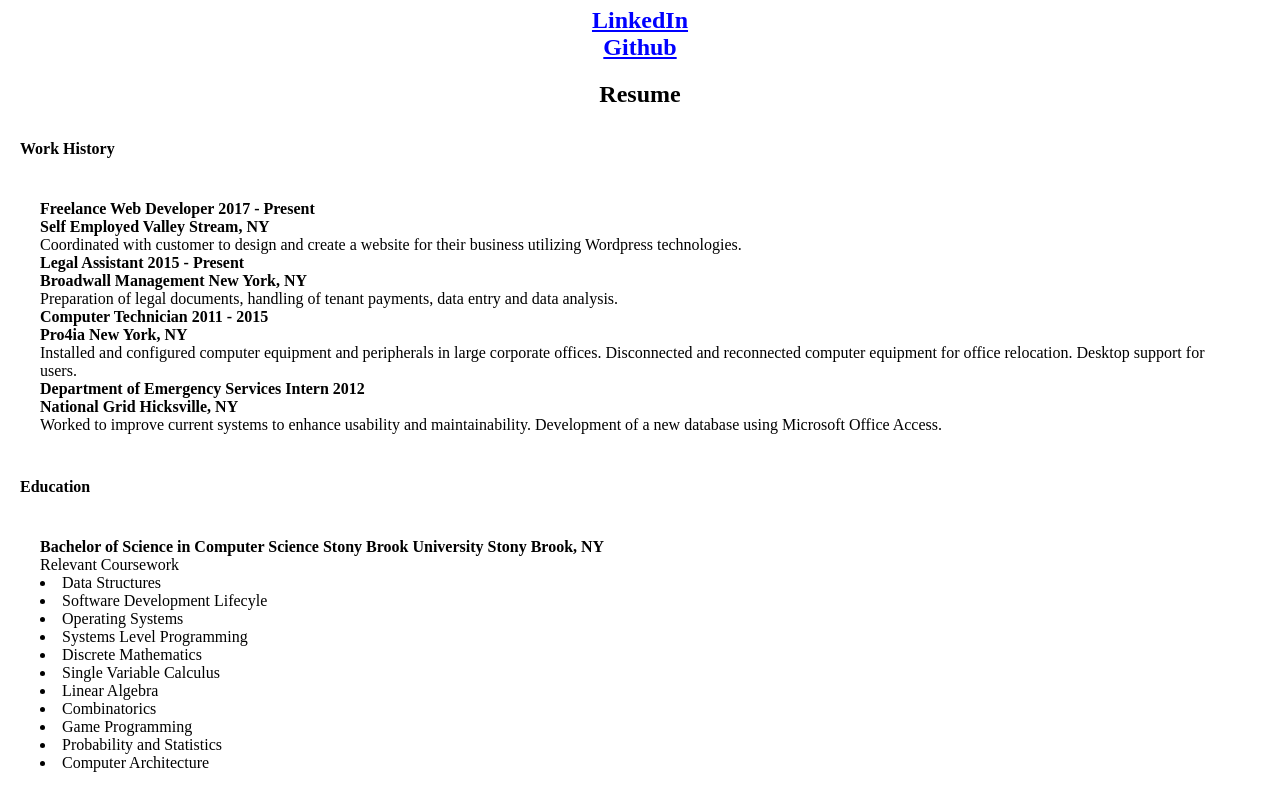
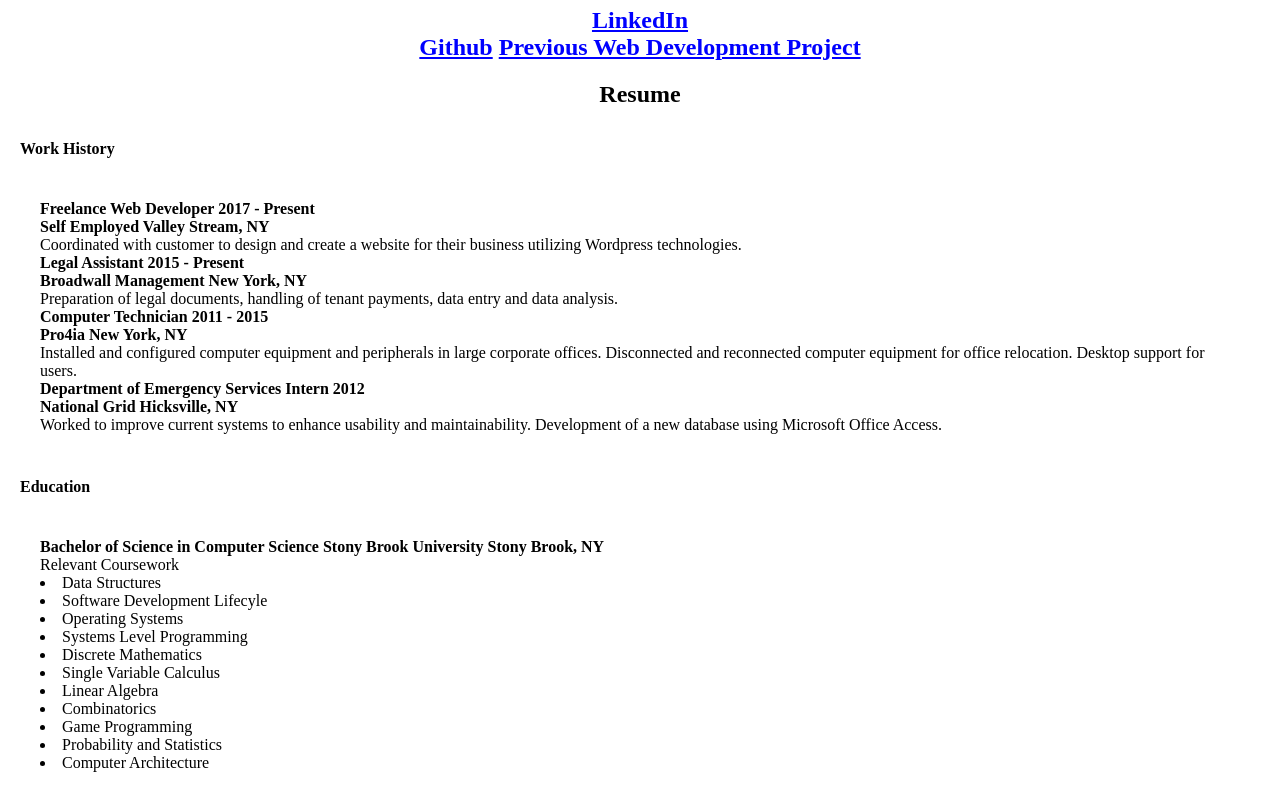
Before and after one commit to keithboccio/Web-Resume, a plain HTML site: page Index.html in a window 1280 px wide. Shown: the part 147-946 px from the top of the page. Drawn offline with Linux system fonts and the light colour scheme.

Commit message:
Added bakery link
Added link to progect for bakery

```diff
--- a/Index.html
+++ b/Index.html
@@ -14,6 +14,7 @@
 		<h2>
 			<a href= https://www.linkedin.com/in/keithaboccio/ target="_blank">LinkedIn</a><br />
 			<a href= https://github.com/keithboccio target="_blank">Github</a>
+			<a href= https://copenhagenbakery.net/ target="_blank">Previous Web Development Project</a>
 		</h2>
 	</head>
 	<body>
```
